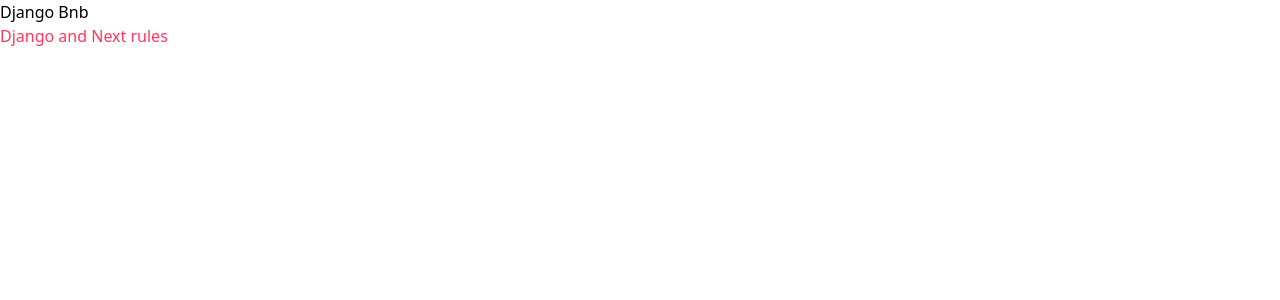
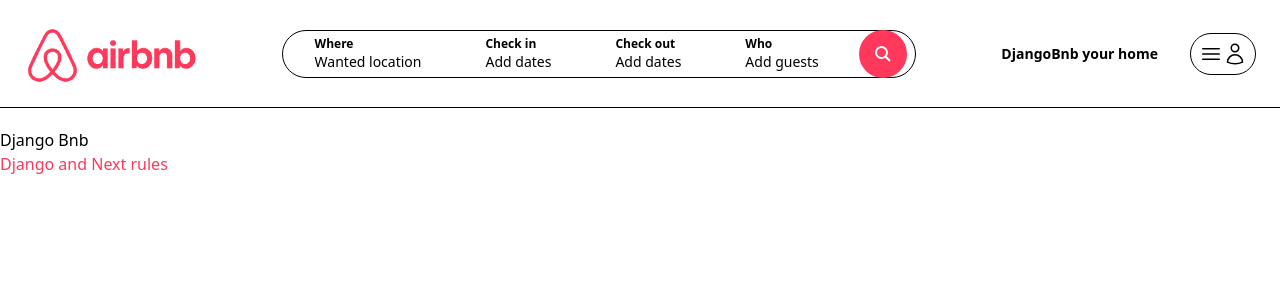
Before and after one commit to prteodoro/djangobnb, a Next.js app: page / in a window 1280 px wide. Shown: the top 300 px of the page. Built offline with nearby package versions, Linux system fonts and the light colour scheme.

Commit message:
Code for nav bar

```diff
--- /dev/null
+++ b/app/components/navbar/AddPropertyButton.tsx
@@ -0,0 +1,9 @@
+const AddPropertyButton = () => {
+    return (
+        <div className="p-2 cursor-pointer text-sm font-semibold rounded-full hover:bg-gray-200">
+            DjangoBnb your home
+        </div>
+    )
+}
+
+export default AddPropertyButton;
--- /dev/null
+++ b/app/components/navbar/Navbar.tsx
@@ -0,0 +1,36 @@
+import Image from "next/image";
+import Link from "next/link";
+import SearchFilters from "./SearchFilters";
+import UserNav from "./UserNav";
+import AddPropertyButton from "./AddPropertyButton";
+
+const Navbar = () => {
+    return (
+        <nav className="w-full fixed top-0 left-0 py-6 border-b bg-white z-10">
+            <div className="max-w-[1500] mx-auto px-6">
+                <div className="flex justify-between items-center">
+                    <Link href='/'>
+                        <Image
+                            src='/logo.png'
+                            alt="DjangoBnb logo"
+                            width={180}
+                            height={38}
+                        />
+                    </Link>
+
+                    <div className="flex space-x-6">
+                        <SearchFilters />
+                    </div>
+
+                    <div className="flex items-center space-x-6">
+                        <AddPropertyButton />
+
+                        <UserNav />
+                    </div>
+                </div>
+            </div>
+        </nav>
+    )
+}
+
+export default Navbar;
--- /dev/null
+++ b/app/components/navbar/SearchFilters.tsx
@@ -0,0 +1,43 @@
+const SearchFilters = () => {
+    return (
+        <div className="h-[48px] lg:h-[64] flex flex-row items-center justify-between border rounded-full">
+            <div className="hidden lg:block">
+                <div className="flex flex-row items-center justify-between">
+                    <div className="cursor-pointer w-[250-px] h-[60px] px-8 flex  flex-col justify-center rounded-full hover:bg-gray-200">
+                        <p className="text-xs font-semibold">Where</p>
+                        <p className="text-sm">Wanted location</p>
+                    </div>
+
+                    <div className="cursor-pointer h-[48px] lg:h-[64] px-8 flex  flex-col justify-center rounded-full hover:bg-gray-200">
+                        <p className="text-xs font-semibold">Check in</p>
+                        <p className="text-sm">Add dates</p>
+                    </div>
+
+                    <div className="cursor-pointer h-[48px] lg:h-[64] px-8 flex  flex-col justify-center rounded-full hover:bg-gray-200">
+                        <p className="text-xs font-semibold">Check out</p>
+                        <p className="text-sm">Add dates</p>
+                    </div>
+
+                    <div className="cursor-pointer h-[48px] lg:h-[64] px-8 flex  flex-col justify-center rounded-full hover:bg-gray-200">
+                        <p className="text-xs font-semibold">Who</p>
+                        <p className="text-sm">Add guests</p>
+                    </div>
+                </div>
+            </div>
+
+            <div className="p-2">
+                <div className="cursor-pointer p-2 lg:p-4 bg-airbnb hover:bg-airbnbDark transition rounded-full text-white">
+                    <svg
+                        viewBox="0 0 32 32"
+                        style={{display: 'block', fill: 'none', height: '16px', width: '16px', stroke: 'currentColor', strokeWidth:4, overflow: 'visible'}}
+                        aria-hidden="true" role="presentation" focusable="false"
+                    >
+                        <path fill="none" d="M13 24a11 11 0 1 0 0-22 11 11 0 0 0 0 22zm8-3 9 9"></path>
+                    </svg>
+                </div>
+            </div>
+        </div>
+    )
+}
+
+export default SearchFilters;
--- /dev/null
+++ b/app/components/navbar/UserNav.tsx
@@ -0,0 +1,25 @@
+const UserNav = () => {
+    return (
+        <div className="cursor-pointer p-2 relative inline-block border rounded-full">
+            <button className="flex items-center">
+                <svg
+                    fill="none" viewBox="0 0 24 24" strokeWidth="1.5" stroke="currentColor" className="size-6">
+
+                    <path strokeLinecap="round" strokeLinejoin="round" d="M3.75 6.75h16.5M3.75 12h16.5m-16.5 5.25h16.5"
+                    />
+                </svg>
+
+                <svg
+                    fill="none" viewBox="0 0 24 24" strokeWidth="1.5" stroke="currentColor" className="size-6">
+
+                    <path strokeLinecap="round" strokeLinejoin="round" d="M15.75 6a3.75 3.75 0 1 1-7.5 0 3.75 3.75 0 0 1 7.5 0ZM4.501 20.118a7.5 7.5 0 0 1 14.998 0A17.933 17.933 0 0 1 12 21.75c-2.676 0-5.216-.584-7.499-1.632Z"
+                    />
+                </svg>
+
+
+            </button>
+        </div>
+    )
+}
+
+export default UserNav;
--- a/app/layout.tsx
+++ b/app/layout.tsx
@@ -1,6 +1,7 @@
 import type { Metadata } from "next";
 import { Geist, Geist_Mono } from "next/font/google";
 import "./globals.css";
+import Navbar from "./components/navbar/Navbar";
 
 const geistSans = Geist({
   variable: "--font-geist-sans",
@@ -27,7 +28,11 @@
       <body
         className={`${geistSans.variable} ${geistMono.variable} antialiased`}
       >
-        {children}
+        <Navbar />
+
+        <div className="pt-32">
+          {children}
+        </div>
       </body>
     </html>
   );
```
Also changed, not shown: public/logo.png (added).
